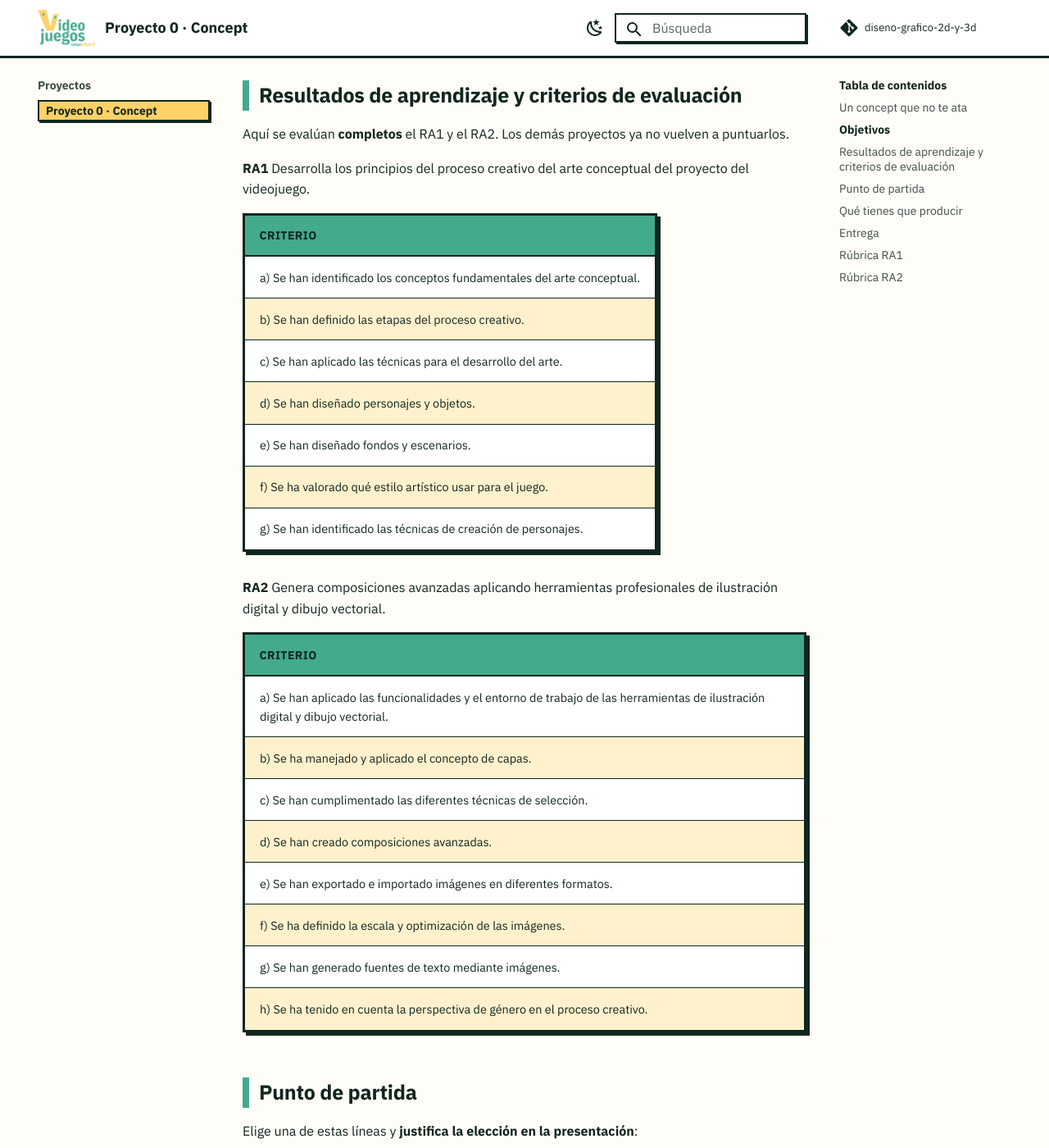
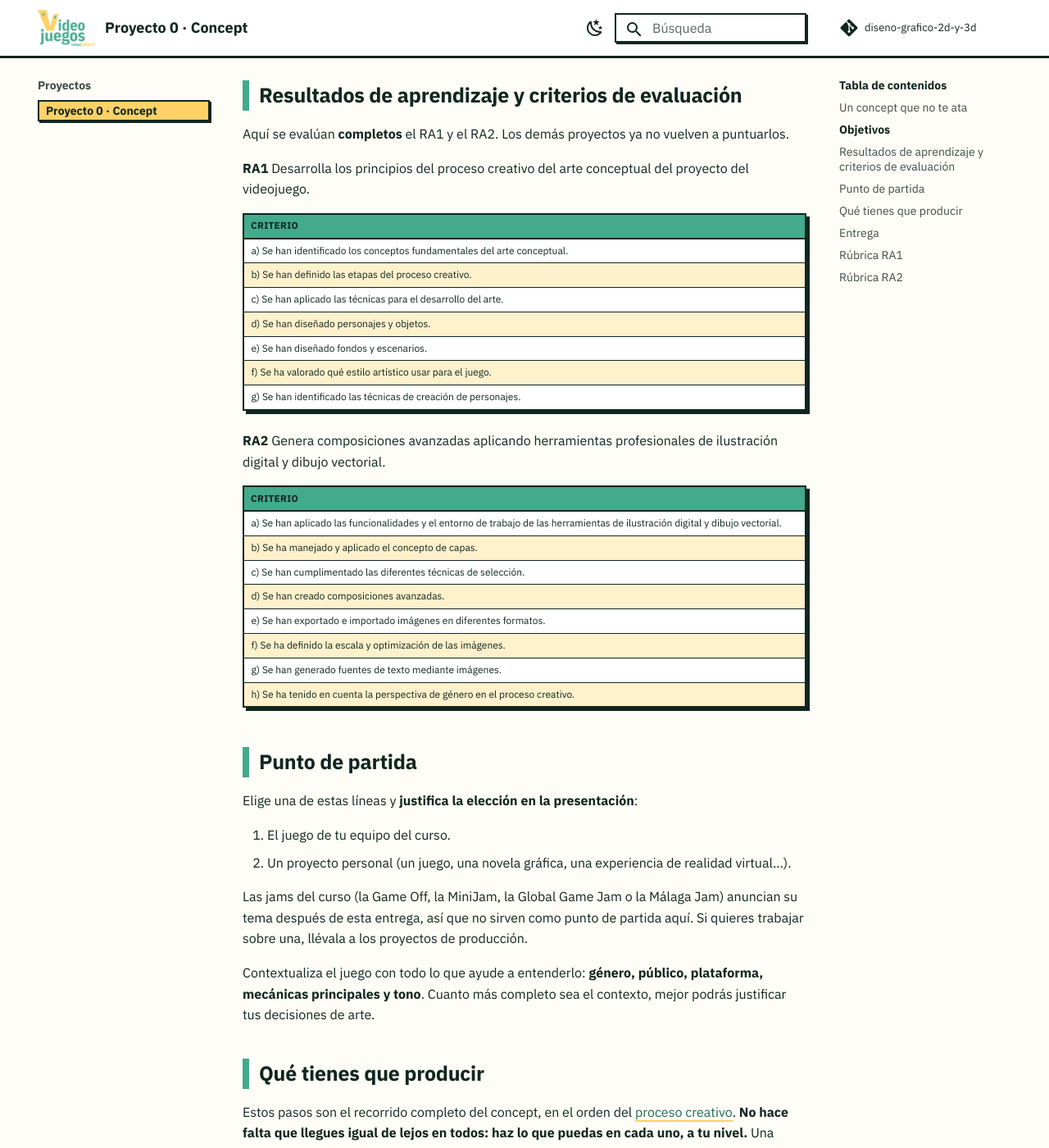
Before and after one commit to envasador/diseno-grafico-2d-y-3d, an MkDocs documentation site: the page built from docs/proyectos/proyecto-concept.md, in a window 1280 px wide and 1400 px high, scrolled down 786 px. Shown: the whole window at 82% size. Built offline with MkDocs 1.6.1 and Material for MkDocs 9.7.7, drawn with Linux system fonts in a browser that asks for light colours; comment, search, counter and statistics services are not loaded; some of the changed text lies outside the part shown.

Commit message:
Tablas: letra más pequeña y a todo el ancho en todo el material
Co-Authored-By: Claude Opus 5.5 <noreply@anthropic.com>
Claude-Session: https://claude.ai/code/session_01C3JutsmecjVNqwzjJXCeTb

```diff
--- a/docs/proyectos/proyecto-concept.md
+++ b/docs/proyectos/proyecto-concept.md
@@ -77,8 +77,6 @@ Eso sí, cada paso da evidencias para algunos criterios de la rúbrica, y si te
 
 ## Rúbrica RA1
 
-<div class="rubrica" markdown>
-
 | Criterio | Excelente | Notable | Adecuado | Insuficiente | No presenta |
 |---|---|---|---|---|---|
 | **a)** Conceptos fundamentales del arte conceptual | Identifica y justifica todos los conceptos clave, con un conocimiento profundo y contextualizado. | Identifica correctamente la mayoría de los conceptos clave, con justificaciones claras. | Identifica los conceptos fundamentales, pero sin profundizar en todos ellos. | Muestra comprensión básica de los conceptos, con algunas carencias. | No identifica adecuadamente los conceptos fundamentales. |
@@ -88,8 +86,6 @@ Eso sí, cada paso da evidencias para algunos criterios de la rúbrica, y si te
 | **e)** Diseño de fondos y escenarios | Fondos y escenarios de gran calidad visual, adecuados al estilo y coherentes con el diseño general. | Bien estructurados, con pocos errores de coherencia. | Correctos, pero con falta de detalles o elementos clave. | Básicos, con errores de coherencia o calidad. | No son adecuados ni coherentes con el estilo del juego. |
 | **f)** Valoración del estilo artístico | Selecciona y justifica el estilo con argumentos sólidos, considerando el público objetivo. | Selecciona adecuadamente el estilo, con una justificación general. | Selección correcta, pero con una justificación limitada o vaga. | Selección básica, sin justificación clara. | No selecciona un estilo adecuado o no lo justifica. |
 | **g)** Técnicas de creación de personajes | Identifica y aplica las técnicas más adecuadas para cada personaje, con un dominio claro. | Identifica adecuadamente las técnicas y las aplica bien en la mayoría de los casos. | Identifica técnicas apropiadas, pero con limitaciones en su aplicación. | Comprensión básica de las técnicas, con errores en su aplicación. | No identifica las técnicas adecuadas. |
-
-</div>
 
 ## Rúbrica RA2
 
--- a/docs/stylesheets/extra.css
+++ b/docs/stylesheets/extra.css
@@ -519,7 +519,20 @@ body,
   border-collapse: collapse !important;
   border-radius: 0 !important;
   box-shadow: var(--vj-sombra) !important;
-  font-size: 0.72rem !important;
+  font-size: 0.6rem !important;
+  line-height: 1.4 !important;
+}
+
+/* Tablas a todo el ancho para verlas enteras sin desplazar */
+.md-typeset .md-typeset__table,
+.md-typeset table:not([class]) {
+  display: table !important;
+  width: 100% !important;
+}
+
+.md-typeset table:not([class]) th,
+.md-typeset table:not([class]) td {
+  padding: 0.5em 0.7em !important;
 }
 
 .md-typeset table:not([class]) th {
@@ -528,7 +541,7 @@ body,
   border: 1px solid var(--vj-tinta) !important;
   border-bottom: var(--vj-borde) !important;
   font-weight: 700 !important;
-  font-size: 0.7rem !important;
+  font-size: 0.58rem !important;
   text-transform: uppercase !important;
   letter-spacing: 0.03em !important;
 }
@@ -738,25 +751,3 @@ body,
   text-transform: none !important;
   letter-spacing: 0 !important;
 }
-
-/* ===== RÚBRICAS ===== */
-/* Letra más pequeña y tabla a todo el ancho para verla entera sin desplazar */
-.md-typeset .rubrica .md-typeset__table,
-.md-typeset .rubrica table:not([class]) {
-  display: table !important;
-  width: 100% !important;
-}
-
-.md-typeset .rubrica table:not([class]) {
-  font-size: 0.6rem !important;
-  line-height: 1.4 !important;
-}
-
-.md-typeset .rubrica table:not([class]) th {
-  font-size: 0.58rem !important;
-}
-
-.md-typeset .rubrica table:not([class]) th,
-.md-typeset .rubrica table:not([class]) td {
-  padding: 0.5em 0.7em !important;
-}
```
Also changed, not shown: docs/proyectos/proyecto-2d.md (+0 -4 lines), docs/proyectos/proyecto-3d.md (+0 -4 lines), docs/proyectos/proyecto-cinematica.md (+0 -4 lines).
